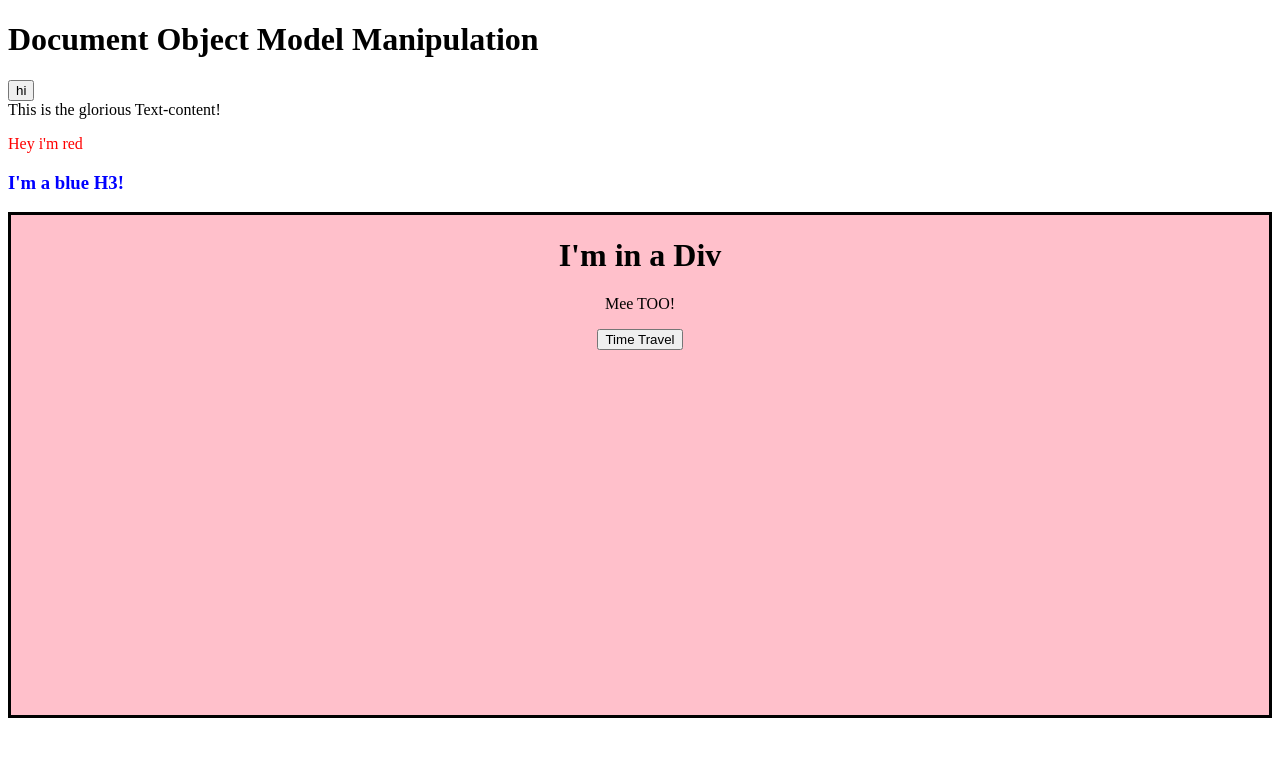
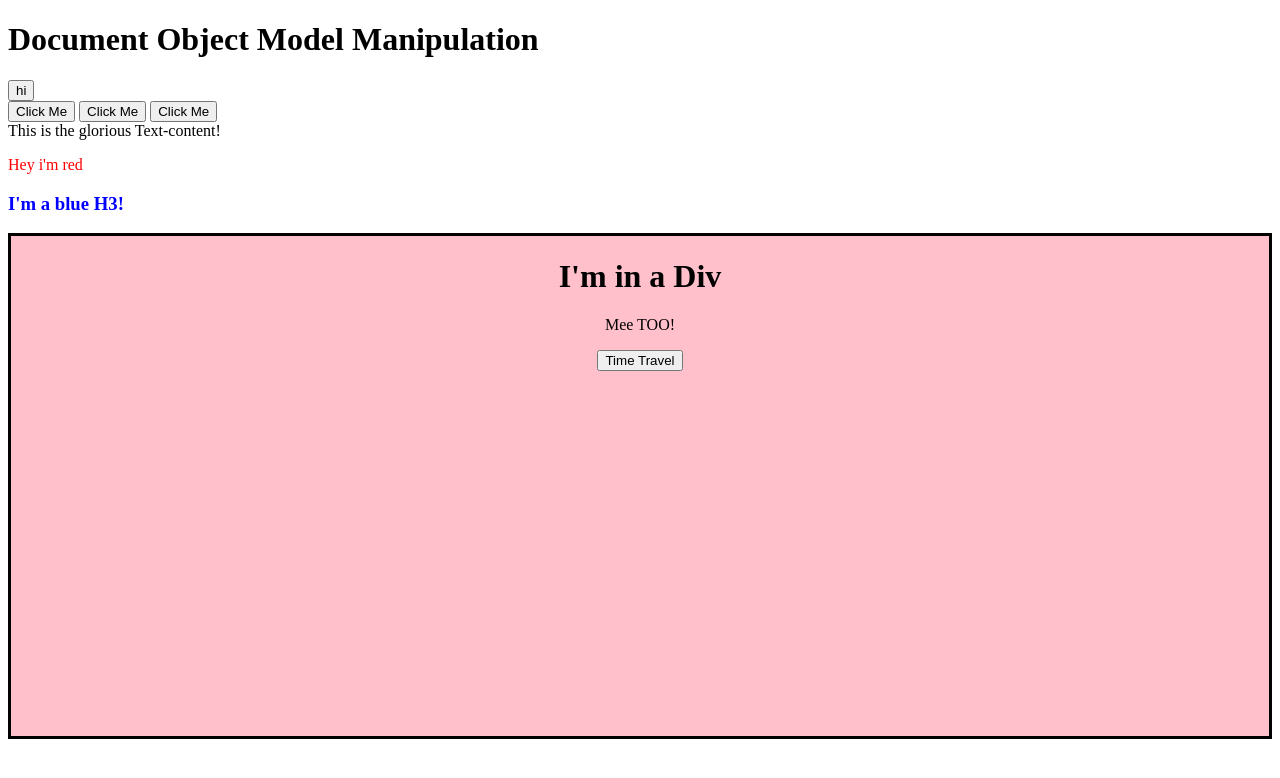
Before and after one commit to ctrl-username/js-essentials, a plain HTML site: page dom.html in a window 1280 px wide. Drawn offline with Linux system fonts and the light colour scheme.

Commit message:
feat(ui) Add buttons.

```diff
--- a/dom.html
+++ b/dom.html
@@ -6,7 +6,14 @@
     <body>
         <h1>Document Object Model Manipulation</h1>
         <button onclick="alert('hello world')">hi</button>
-        <div id="container"></div>
+
+        <div id="container">
+            <button id="one">Click Me</button>
+            <button id="two">Click Me</button>
+            <button id="three">Click Me</button>
+        </div>
+
+        <div id="container1"></div>
         <script src="domMethods.js"></script>
     </body>
 </html>
```
